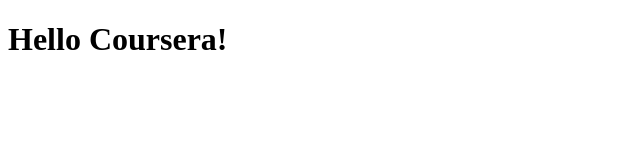
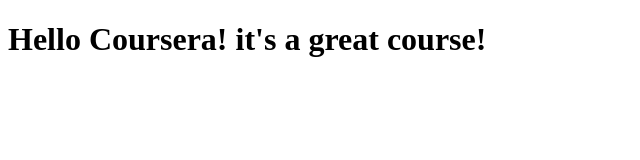
Before and after one commit to n0zenWTF/coursera--test, a plain HTML site: page site/index.html in a window 1280 px wide. Shown: the whole page, without its empty margins (0-640 px from the left). Drawn offline with Linux system fonts and the light colour scheme.

Commit message:
Small addition

```diff
--- a/site/index.html
+++ b/site/index.html
@@ -6,6 +6,6 @@
     <title>Hello Coursera!</title>
 </head>
 <body>
-<h1>Hello Coursera!</h1>
+<h1>Hello Coursera! it's a great course! </h1>
 </body>
 </html>
```
